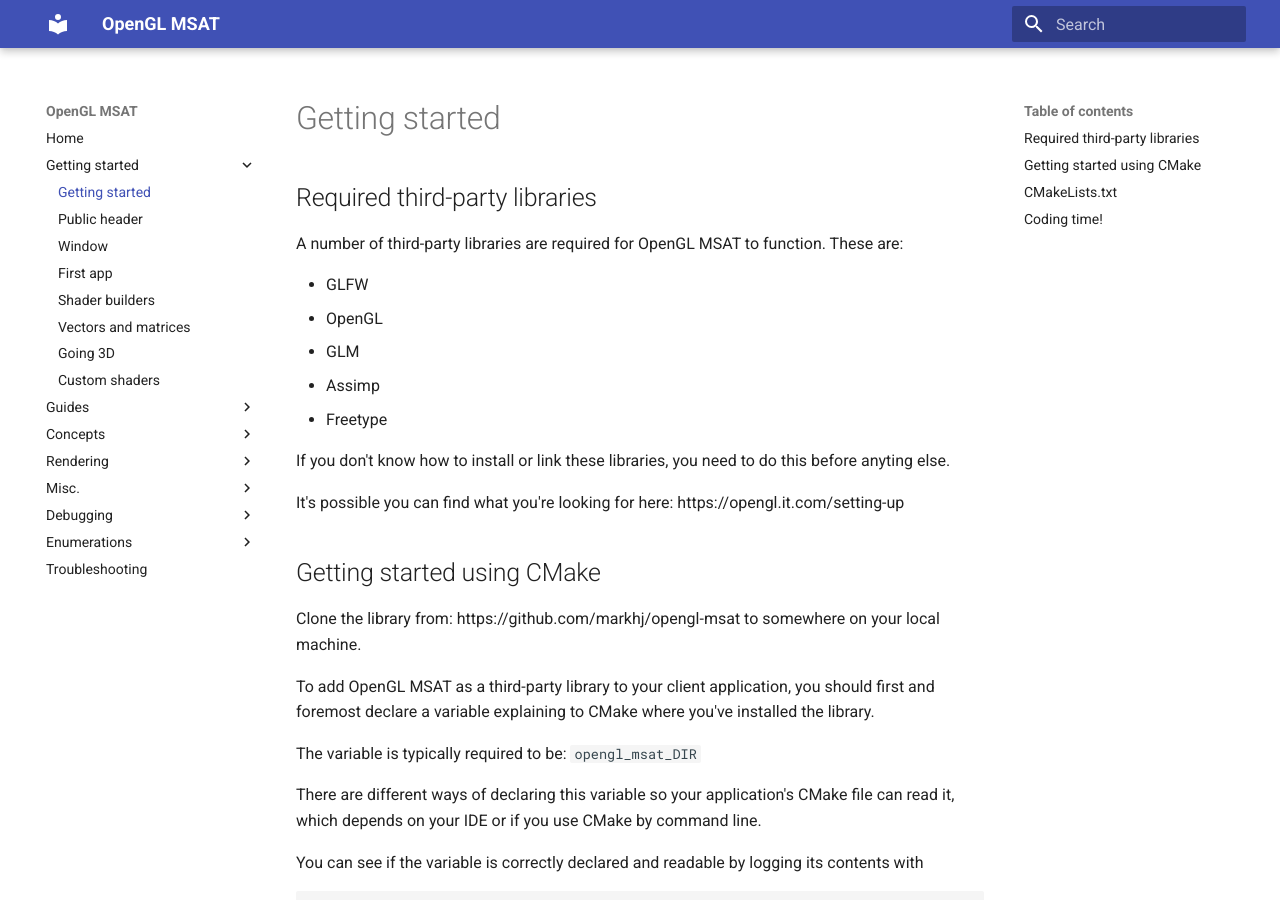
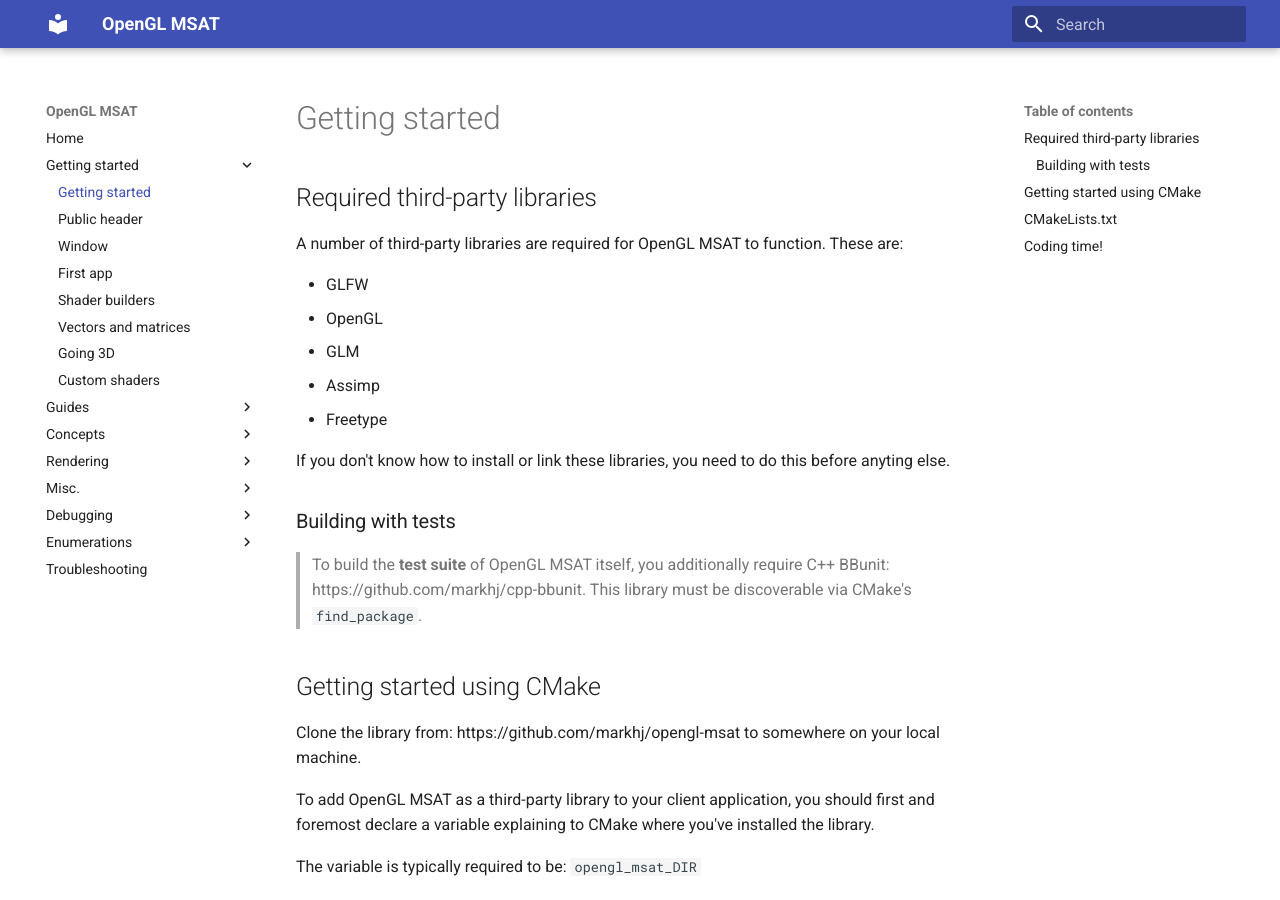
Before and after one commit to markhj/opengl-msat, an MkDocs documentation site: the page built from docs/getting-started/getting-started.md, in a window 1280 px wide and 900 px high. Built offline with MkDocs 1.6.1 and Material for MkDocs 9.7.7, drawn with Linux system fonts in a browser that asks for light colours.

Commit message:
Updated instructions for C++ BBUnit

```diff
--- a/docs/getting-started/getting-started.md
+++ b/docs/getting-started/getting-started.md
@@ -11,7 +11,10 @@
 
 If you don't know how to install or link these libraries, you need to do this before anyting else.
 
-It's possible you can find what you're looking for here: https://opengl.it.com/setting-up
+### Building with tests
+> To build the **test suite** of OpenGL MSAT itself, you additionally require C++ BBunit:
+> https://github.com/markhj/cpp-bbunit.
+> This library must be discoverable via CMake's ``find_package``.
 
 ## Getting started using CMake
 Clone the library from: https://github.com/markhj/opengl-msat to somewhere on your local machine.
```
Also changed, not shown: README.md (+16 -8 lines).
